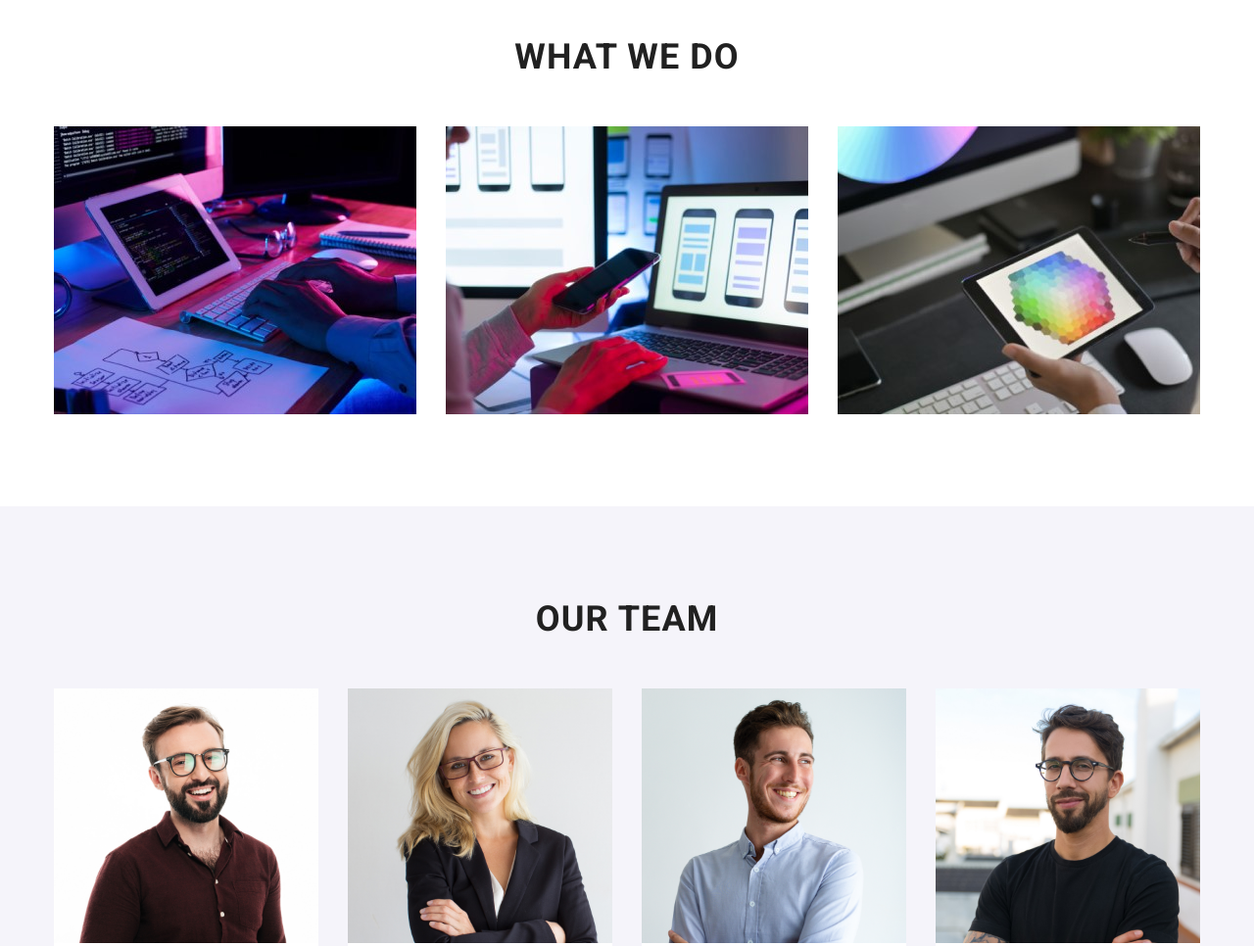
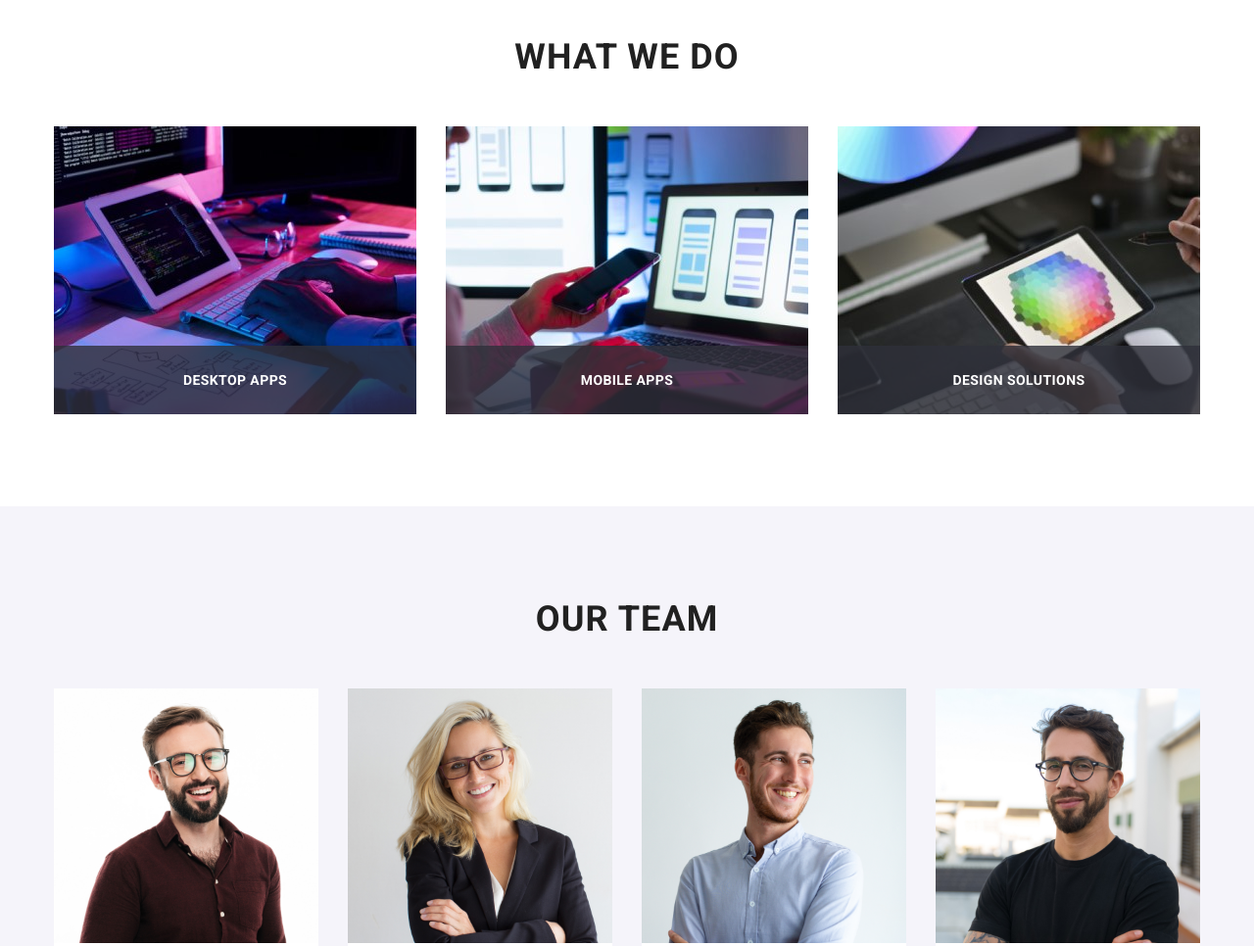
Before and after one commit to Andriyan78/goit-markup-hw-05, a plain HTML site: page index.html in a window 1280 px wide. Shown: the part 1140-2106 px from the top of the page at 98% size. Drawn offline with nearby package versions, Linux system fonts and the light colour scheme.

Commit message:
dz5first try

```diff
--- a/css/styles.css
+++ b/css/styles.css
@@ -97,6 +97,7 @@ img{
 .link:hover,
 .link:focus{
     color: var(--btnbg-color);
+    transition: 250ms var(--timing-function);
 }
 .main-nav{
     display: flex;
@@ -151,6 +152,7 @@ img{
 .item-tele:focus {
     color: var(--btnbg-color);
     fill: var(--btnbg-color);
+    transition: 250ms var(--timing-function);
 }
 .header{
     border-bottom: 1px solid var(--border-header);
@@ -172,9 +174,7 @@ img{
     opacity:1;
     transition: 250ms var(--timing-function);
 }
-/* .area-link:hover:after{
-    opacity:1;
-} */
+
 /* Секція героя - шапка */
 .hat {
     max-width: 1600px;
@@ -223,6 +223,7 @@ img{
 .request:hover,
 .request:focus{
     background-color: #188ce8;
+    transition: 250ms var(--timing-function);
 }
 .backdrop{
     position: fixed;
@@ -280,7 +281,7 @@ img{
 .title{
     font-size: 16px;
 }
-.title-features, .hat-title, .title-features-foot,.team-title{
+.title-features, .hat-title, .title-features-foot,.team-title, .name{
     text-transform: uppercase;
 }
 .team-title {
@@ -320,12 +321,30 @@ img{
     background-color: var(--filter-color);
     margin-bottom: var(--card-set-gap);
 }
-/* .button-icon{
-    margin-bottom: var(--card-set-gap);
-} */
 .do{
     display: flex;
     gap: 30px;
+}
+.do-products{
+    position: relative;
+}
+.name{
+    position: absolute;
+    top: 50%;
+    left: 50%;
+    transform: translate(-50%,-50%);
+    font-weight: 700;
+    font-size: 14px;
+    line-height: calc(16.41/14);
+    letter-spacing: 0.03em;
+}
+.product-name{
+    position: absolute;
+    bottom: 0;
+    width: 370px;
+    height: 70px;
+    background-color: rgba(47, 48, 58, 0.8);
+    color: var(--btnlet-color);
 }
 .team-section{
     background-color: var(--filter-color);
@@ -334,13 +353,10 @@ img{
     display: flex;
     flex-wrap: wrap;
     gap: 30px;
-    padding: 0  ;
-    /* margin-left: calc(-1*var(--card-set-gap));
-    margin-top: calc(-1*var(--card-set-gap)); */
+    padding: 0;
 }
 .item-team{
     background-color: var(--btnlet-color);
-    /* flex-basis: calc(100%/4 - 30px); */
     font-size: 16px;
     line-height: calc(19/16);
     text-align: center;
@@ -353,6 +369,7 @@ img{
 .item-team:focus{
     box-shadow: var(--cards-box-shadow);
     cursor: pointer;
+    transition: 250ms var(--timing-function);
 }
 .prof{
     margin-bottom: 16px;
@@ -381,10 +398,12 @@ img{
 .custom-item:hover,
 .custom-item:focus{
     border: 1px solid var(--btnbg-color);
+    transition: 250ms var(--timing-function);
 }
 .cust-icon:hover,
 .cust-icon:focus {
     fill: var(--btnbg-color);
+    transition: 250ms var(--timing-function);
 }
 .socialmedia{
     display: flex;
@@ -399,14 +418,15 @@ img{
     height: 44px;
     border: none;
     background-color: transparent;
-    fill: var(--icon-color)
+    fill: var(--icon-color);
+    border-radius: 50%;
 }
 .icon:hover,
 .icon:focus{
     background-color:var(--btnbg-color);
     fill: var(--btnlet-color);
-    border-radius: 50%;
     cursor: pointer;
+    transition: 250ms var(--timing-function);
 }
 .card-foot{
     padding: 30px;
@@ -474,12 +494,13 @@ img{
 }
 .project:hover .product-overlay{
     transform: translateY(0);
-    transition: transform 250ms var(--timing-function);
+    transition: 250ms var(--timing-function);
 }
 .project:hover,
 .project:focus{
     box-shadow: var(--cards-box-shadow);
     cursor: pointer;
+    transition: 250ms var(--timing-function);
 }
 
 .port-card-foot{
@@ -499,7 +520,10 @@ img{
 .buttonall:hover,
 .buttonall:focus{
     text-shadow: 0px 4px 4px rgba(0, 0, 0, 0.25);
-    box-shadow: 0px 3px 1px rgba(0, 0, 0, 0.1), 0px 1px 2px rgba(0, 0, 0, 0.08), 0px 2px 2px rgba(0, 0, 0, 0.12);
+    box-shadow: 0px 3px 1px rgba(0, 0, 0, 0.1),
+                0px 1px 2px rgba(0, 0, 0, 0.08),
+                0px 2px 2px rgba(0, 0, 0, 0.12);
+    transition: 250ms var(--timing-function);
 }
 .but:hover,
 .but:focus {
@@ -507,7 +531,10 @@ img{
     color: var(--btnlet-color);
     cursor: pointer;
     text-shadow: 0px 4px 4px rgba(0, 0, 0, 0.25);
-    box-shadow: 0px 3px 1px rgba(0, 0, 0, 0.1), 0px 1px 2px rgba(0, 0, 0, 0.08), 0px 2px 2px rgba(0, 0, 0, 0.12);
+    box-shadow: 0px 3px 1px rgba(0, 0, 0, 0.1),
+                0px 1px 2px rgba(0, 0, 0, 0.08),
+                0px 2px 2px rgba(0, 0, 0, 0.12);
+    transition: 250ms var(--timing-function);
 }
 /* Футер */
 .foot{
@@ -547,14 +574,17 @@ img{
 .cityaddr:hover,
 .cityaddr:focus{
     color: var(--btnbg-color);
+    transition: 250ms var(--timing-function);
 }
 .contactmail:hover,
 .contactmail:focus {
     color: var(--btnbg-color);
+    transition: 250ms var(--timing-function);
 }
 .contacttel:hover,
 .contacttel:focus {
     color: var(--btnbg-color);
+    transition: 250ms var(--timing-function);
 }
 .footmedia{
     color: var(--btnlet-color);
@@ -575,6 +605,7 @@ img{
 .icon-foot:hover,
 .icon-foot:focus {
     background-color: var(--btnbg-color);
+    transition: 250ms var(--timing-function);
 }
 .title-features-foot{
     font-weight: 700;
--- a/index.html
+++ b/index.html
@@ -129,9 +129,38 @@
         <div class="container">
           <h2 class="team-title">What we do</h2>
         <ul class="do list">
-          <li class="item"><img src="./images/img1.jpg" width="370" alt="soft development"/></li>
-          <li class="item"><img src="./images/img2.jpg" width="370" alt="mobile soft testing"/></li>
-          <li class="item"><img src="./images/img3.jpg" width="370" alt="working with color palette"/></li>
+          <li class="item">
+            <div class="do-products">
+              <img src="./images/img1.jpg" width="370" alt="soft development"/>
+            <div class="product-name">
+            <p class="name">
+              desktop apps
+            </p>
+            </div>
+            </div>
+          </li>
+          <li class="item">
+            <div class="do-products">
+              <img src="./images/img2.jpg" width="370" alt="mobile soft testing"/>
+
+            <div class="product-name">
+            <p class="name">
+              mobile apps
+            </p>
+          </div>
+          </div>
+          </li>
+          <li class="item">
+            <div class="do-products">
+              <img src="./images/img3.jpg" width="370" alt="working with color palette"/>
+
+          <div class="product-name">
+            <p class="name">
+              design solutions
+            </p>
+          </div>
+          </div>
+        </li>
         </ul>
         </div>
       </section>
```
